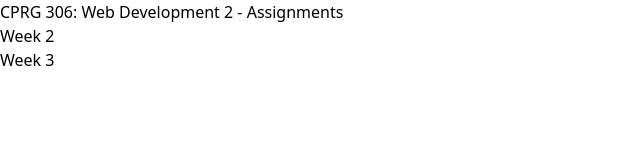
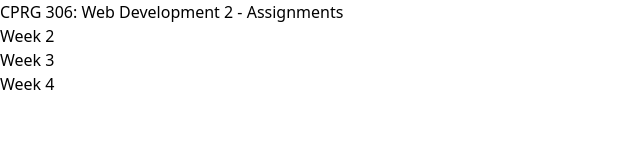
Before and after one commit to TerrellAW/cprg306-assignments, a Next.js app: page / in a window 1280 px wide. Shown: the top 162 px of the page, without its empty margins (0-640 px from the left). Built offline with nearby package versions, Linux system fonts and the light colour scheme.

Commit message:
Updated page.js

```diff
--- a/app/page.js
+++ b/app/page.js
@@ -11,6 +11,9 @@ export default function Page() {
             <li>
               <Link href="/week-3">Week 3</Link>
             </li>
+            <li>
+              <Link href="/week-4">Week 4</Link>
+            </li>
           </ul>
       </main>
   );
```
